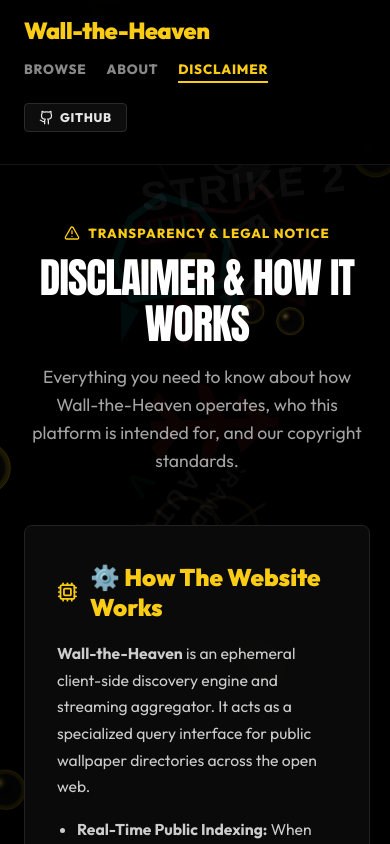
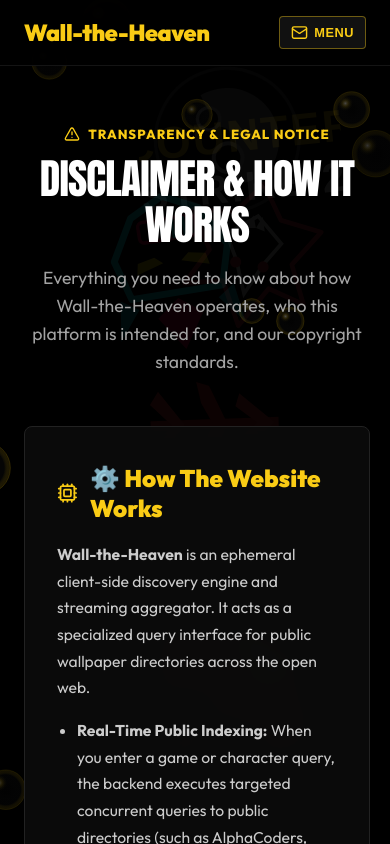
Before and after one commit to Md-Saim/Wall-The-Heaven, a Next.js app: page /disclaimer in a window 390 px wide. Shown: the top 844 px of the page. Built offline with nearby package versions, Linux system fonts and the light colour scheme.

Commit message:
fix: make resolution buttons instantly filter grid (ALL, 1080p, 1440p, 4K), center header nav in desktop ratio, and collapse into envelope menu in mobile ratio

```diff
--- a/app/components/Header.tsx
+++ b/app/components/Header.tsx
@@ -1,9 +1,9 @@
 'use client';
 
-import React from 'react';
+import React, { useState } from 'react';
 import Link from 'next/link';
 import { usePathname } from 'next/navigation';
-import { Github, FolderDown } from 'lucide-react';
+import { Github, FolderDown, Menu, X, Mail } from 'lucide-react';
 
 interface HeaderProps {
   onNavClick?: (view: string) => void;
@@ -19,6 +19,7 @@
   onOpenQueue,
 }: HeaderProps) {
   const pathname = usePathname();
+  const [mobileMenuOpen, setMobileMenuOpen] = useState(false);
 
   const isCurrent = (path: string) => {
     if (activeView) {
@@ -29,11 +30,13 @@
     return pathname === path;
   };
 
+  const closeMobile = () => setMobileMenuOpen(false);
+
   return (
     <header
       style={{
         position: 'relative',
-        zIndex: 30,
+        zIndex: 40,
         width: '100%',
         padding: '16px 24px',
         borderBottom: '1px solid #141414',
@@ -41,18 +44,10 @@
         backdropFilter: 'blur(20px)',
       }}
     >
-      <div
-        style={{
-          maxWidth: '1360px',
-          margin: '0 auto',
-          display: 'flex',
-          alignItems: 'center',
-          justifyContent: 'space-between',
-          flexWrap: 'wrap',
-          gap: '16px',
-        }}
-      >
-        {/* Brand Logo - pure Wall-the-Heaven without v2 badge */}
+      {/* 3-Column Layout: Left (Brand), Center (Nav pages in desktop middle), Right (Queue + Mobile Envelope Menu) */}
+      <div className="header-grid-layout">
+        {/* Left: Brand Title */}
+        <div className="header-left-col">
           <Link
             href="/"
             onClick={() => onNavClick && onNavClick('browse')}
@@ -76,18 +71,17 @@
               Wall-the-Heaven
             </span>
           </Link>
+        </div>
 
-        {/* Center Navigation: BROWSE, ABOUT, DISCLAIMER, and GITHUB in the middle */}
+        {/* Center: Desktop Navigation centered directly in the middle */}
         <nav
+          className="header-center-col desktop-nav-group"
           style={{
-            display: 'flex',
-            alignItems: 'center',
-            gap: '20px',
+            gap: '24px',
             fontSize: '0.84rem',
             fontWeight: 800,
             textTransform: 'uppercase',
             letterSpacing: '0.06em',
-            flexWrap: 'wrap',
           }}
         >
           <Link
@@ -130,7 +124,7 @@
             DISCLAIMER
           </Link>
 
-          {/* GitHub button in the middle alongside page buttons */}
+          {/* GitHub button centered alongside page links */}
           <a
             href="https://github.com/Md-Saim"
             target="_blank"
@@ -166,8 +160,8 @@
           </a>
         </nav>
 
-        {/* Right Action: Pack Queue Indicator */}
-        <div style={{ display: 'flex', alignItems: 'center', gap: '12px' }}>
+        {/* Right: Pack Queue Button and Mobile Menu Envelope Button */}
+        <div className="header-right-col" style={{ gap: '10px' }}>
           {selectedCount > 0 && onOpenQueue && (
             <button
               type="button"
@@ -176,10 +170,10 @@
                 background: 'rgba(250, 204, 21, 0.12)',
                 border: '1px solid #facc15',
                 color: '#facc15',
-                fontSize: '0.78rem',
+                fontSize: '0.76rem',
                 fontWeight: 800,
                 textTransform: 'uppercase',
-                padding: '7px 14px',
+                padding: '7px 12px',
                 borderRadius: '4px',
                 cursor: 'pointer',
                 display: 'flex',
@@ -189,12 +183,151 @@
                 boxShadow: '0 0 14px rgba(250, 204, 21, 0.25)',
               }}
             >
-              <FolderDown size={15} />
-              <span>PACK QUEUE ({selectedCount})</span>
+              <FolderDown size={14} />
+              <span>QUEUE ({selectedCount})</span>
             </button>
           )}
+
+          {/* Mobile Menu Envelope Button */}
+          <button
+            type="button"
+            className="mobile-menu-envelope-btn"
+            onClick={() => setMobileMenuOpen(!mobileMenuOpen)}
+            aria-label="Toggle Navigation Menu"
+            style={{
+              background: mobileMenuOpen ? '#facc15' : '#111111',
+              color: mobileMenuOpen ? '#000000' : '#facc15',
+              border: '1px solid rgba(250, 204, 21, 0.4)',
+              borderRadius: '4px',
+              padding: '7px 11px',
+              cursor: 'pointer',
+              display: 'none',
+              alignItems: 'center',
+              gap: '6px',
+              fontSize: '0.8rem',
+              fontWeight: 800,
+              letterSpacing: '0.04em',
+              transition: 'all 0.15s',
+            }}
+          >
+            {mobileMenuOpen ? <X size={18} /> : <Mail size={17} />}
+            <span>MENU</span>
+          </button>
         </div>
       </div>
+
+      {/* Mobile Menu Envelope Drawer */}
+      {mobileMenuOpen && (
+        <div
+          className="mobile-envelope-drawer"
+          style={{
+            position: 'absolute',
+            top: '100%',
+            left: 0,
+            width: '100%',
+            background: 'rgba(5, 5, 5, 0.98)',
+            borderBottom: '2px solid #facc15',
+            padding: '24px',
+            boxShadow: '0 20px 40px rgba(0, 0, 0, 0.95)',
+            display: 'flex',
+            flexDirection: 'column',
+            gap: '16px',
+            zIndex: 50,
+            backdropFilter: 'blur(20px)',
+          }}
+        >
+          <div style={{ display: 'flex', alignItems: 'center', justifyContent: 'space-between', borderBottom: '1px solid #222222', paddingBottom: '12px' }}>
+            <div style={{ display: 'flex', alignItems: 'center', gap: '8px', color: '#facc15', fontSize: '0.82rem', fontWeight: 800, textTransform: 'uppercase', letterSpacing: '0.06em' }}>
+              <Mail size={16} />
+              <span>NAVIGATION MENU</span>
+            </div>
+            <button
+              type="button"
+              onClick={closeMobile}
+              style={{ background: 'transparent', border: 'none', color: '#888888', cursor: 'pointer', display: 'flex' }}
+            >
+              <X size={20} />
+            </button>
+          </div>
+
+          <Link
+            href="/browse"
+            onClick={() => {
+              if (onNavClick) onNavClick('browse');
+              closeMobile();
+            }}
+            style={{
+              textDecoration: 'none',
+              color: isCurrent('/browse') || isCurrent('/') ? '#facc15' : '#e5e5e5',
+              fontSize: '1.05rem',
+              fontWeight: 800,
+              letterSpacing: '0.04em',
+              padding: '8px 0',
+              borderBottom: '1px solid #141414',
+            }}
+          >
+            BROWSE WALLPAPERS
+          </Link>
+
+          <Link
+            href="/about"
+            onClick={closeMobile}
+            style={{
+              textDecoration: 'none',
+              color: isCurrent('/about') ? '#facc15' : '#e5e5e5',
+              fontSize: '1.05rem',
+              fontWeight: 800,
+              letterSpacing: '0.04em',
+              padding: '8px 0',
+              borderBottom: '1px solid #141414',
+            }}
+          >
+            ABOUT PLATFORM &amp; DEV
+          </Link>
+
+          <Link
+            href="/disclaimer"
+            onClick={closeMobile}
+            style={{
+              textDecoration: 'none',
+              color: isCurrent('/disclaimer') ? '#facc15' : '#e5e5e5',
+              fontSize: '1.05rem',
+              fontWeight: 800,
+              letterSpacing: '0.04em',
+              padding: '8px 0',
+              borderBottom: '1px solid #141414',
+            }}
+          >
+            DISCLAIMER &amp; HOW IT WORKS
+          </Link>
+
+          <a
+            href="https://github.com/Md-Saim"
+            target="_blank"
+            rel="noopener noreferrer"
+            onClick={closeMobile}
+            style={{
+              display: 'inline-flex',
+              alignItems: 'center',
+              justifyContent: 'center',
+              gap: '8px',
+              background: '#111111',
+              border: '1px solid #333333',
+              borderRadius: '4px',
+              padding: '12px',
+              color: '#facc15',
+              textDecoration: 'none',
+              fontSize: '0.92rem',
+              fontWeight: 800,
+              letterSpacing: '0.05em',
+              marginTop: '8px',
+            }}
+          >
+            <Github size={18} />
+            <span>MD-SAIM ON GITHUB</span>
+          </a>
+        </div>
+      )}
     </header>
   );
 }
--- a/app/globals.css
+++ b/app/globals.css
@@ -168,3 +168,55 @@
 .animated-progress-bar {
   animation: pulseBar 2s infinite ease-in-out;
 }
+
+/* Header 3-Column Centering Grid */
+.header-grid-layout {
+  display: grid;
+  grid-template-columns: 1fr auto 1fr;
+  align-items: center;
+  width: 100%;
+  max-width: 1360px;
+  margin: 0 auto;
+}
+
+.header-left-col {
+  justify-self: start;
+  display: flex;
+  align-items: center;
+}
+
+.header-center-col {
+  justify-self: center;
+  display: flex;
+  align-items: center;
+}
+
+.header-right-col {
+  justify-self: end;
+  display: flex;
+  align-items: center;
+}
+
+/* Mobile vs Desktop Display Rules */
+@media (max-width: 820px) {
+  .header-grid-layout {
+    display: flex;
+    align-items: center;
+    justify-content: space-between;
+  }
+  .desktop-nav-group {
+    display: none !important;
+  }
+  .mobile-menu-envelope-btn {
+    display: inline-flex !important;
+  }
+}
+
+@media (min-width: 821px) {
+  .mobile-menu-envelope-btn {
+    display: none !important;
+  }
+  .mobile-envelope-drawer {
+    display: none !important;
+  }
+}
```
Also changed, not shown: app/components/BrowseView.tsx (+29 -7 lines), app/components/SearchBar.tsx (+3 -6 lines), public/screenshots/desktop-preview.png, public/screenshots/mobile-preview.png. Lines whose indentation alone changed are shown as unchanged.
